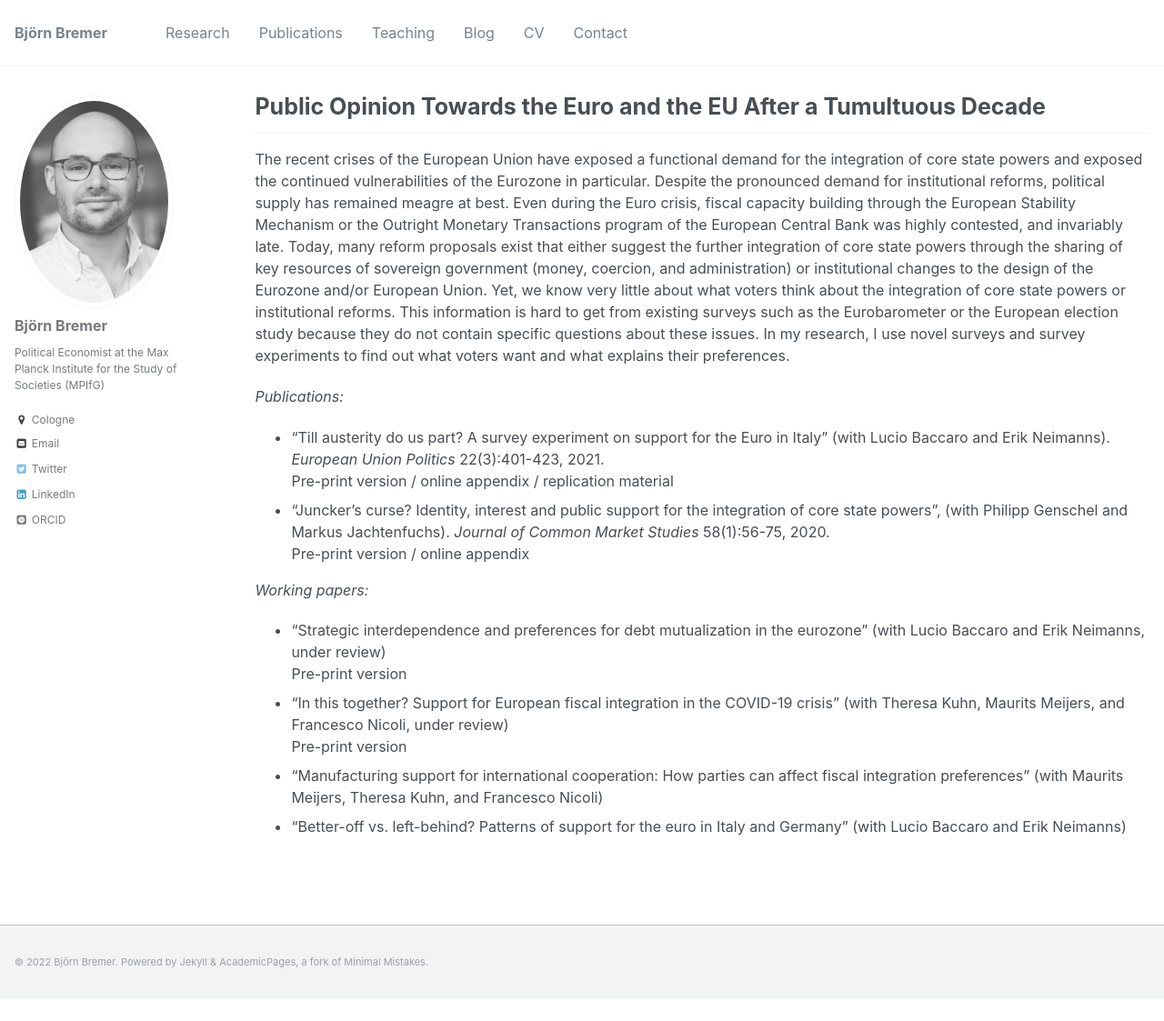
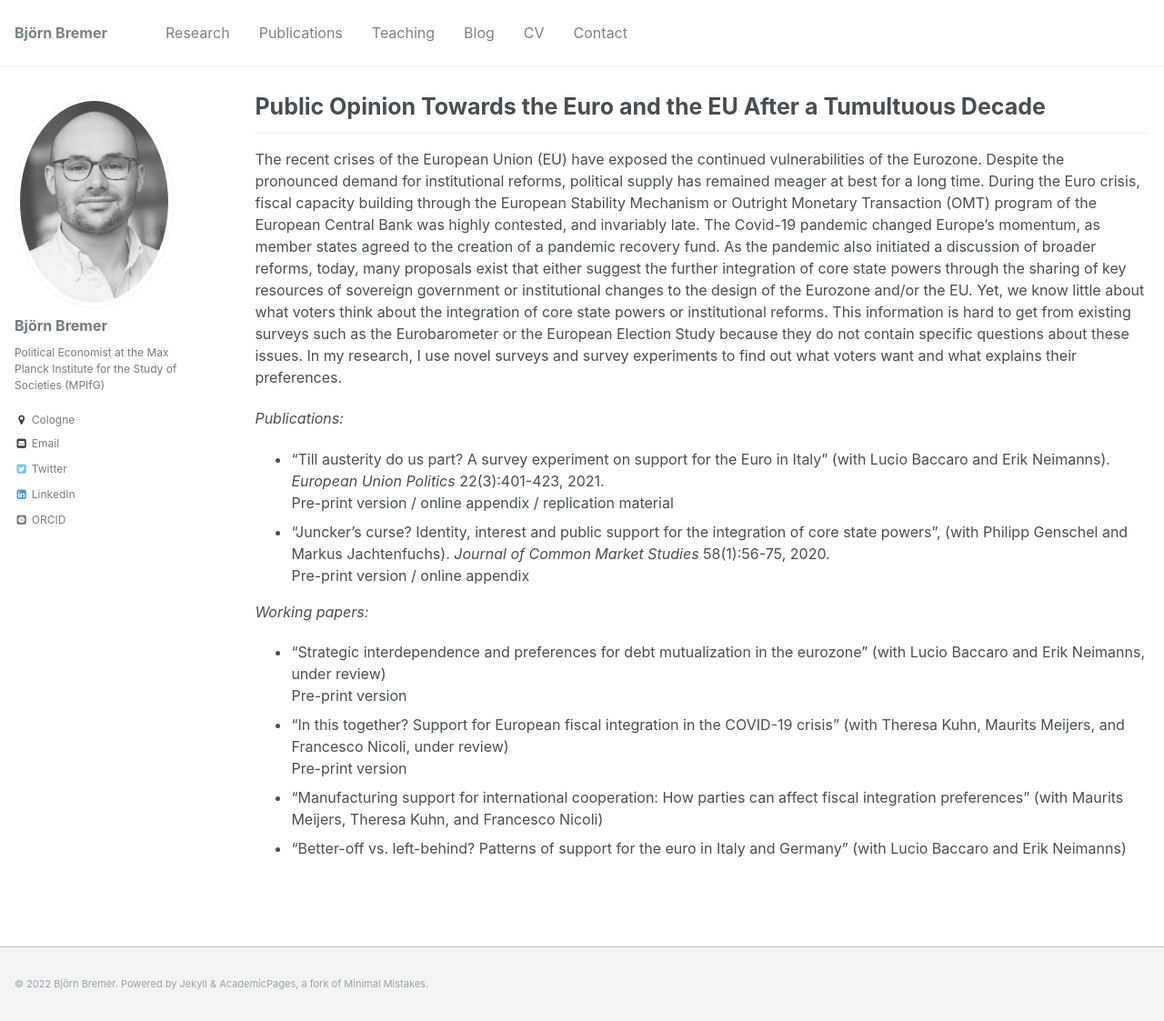
Before and after one commit to bjoernbremer/bjoernbremer.github.io, a Jekyll site: the page built from _projects/5_european_integration.md, in a window 1280 px wide and 1123 px high. Shown: the whole window at 91% size. Built offline with Jekyll 4.4.1, drawn with Linux system fonts in a browser that asks for light colours; some web fonts are replaced.

Commit message:
Add files via upload
Update website

```diff
--- a/_projects/5_european_integration.md
+++ b/_projects/5_european_integration.md
@@ -6,7 +6,7 @@ permalink: /projects/contesting_europe
 
 ------
 
-The recent crises of the European Union have exposed a functional demand for the integration of core state powers and exposed the continued vulnerabilities of the Eurozone in particular. Despite the pronounced demand for institutional reforms, political supply has remained meagre at best. Even during the Euro crisis, fiscal capacity building through the European Stability Mechanism or the Outright Monetary Transactions program of the European Central Bank was highly contested, and invariably late. Today, many reform proposals exist that either suggest the further integration of core state powers through the sharing of key resources of sovereign government (money, coercion, and administration) or institutional changes to the design of the Eurozone and/or European Union. Yet, we know very little about what voters think about the integration of core state powers or institutional reforms. This information is hard to get from existing surveys such as the Eurobarometer or the European election study because they do not contain specific questions about these issues. In my research, I use novel surveys and survey experiments to find out what voters want and what explains their preferences.
+The recent crises of the European Union (EU) have exposed the continued vulnerabilities of the Eurozone. Despite the pronounced demand for institutional reforms, political supply has remained meager at best for a long time. During the Euro crisis, fiscal capacity building through the European Stability Mechanism or Outright Monetary Transaction (OMT) program of the European Central Bank was highly contested, and invariably late. The Covid-19 pandemic changed Europe's momentum, as member states agreed to the creation of a pandemic recovery fund. As the pandemic also initiated a discussion of broader reforms, today, many proposals exist that either suggest the further integration of core state powers through the sharing of key resources of sovereign government or institutional changes to the design of the Eurozone and/or the EU. Yet, we know little about what voters think about the integration of core state powers or institutional reforms. This information is hard to get from existing surveys such as the Eurobarometer or the European Election Study because they do not contain specific questions about these issues. In my research, I use novel surveys and survey experiments to find out what voters want and what explains their preferences.
 
 *Publications:*
 
```
Also changed, not shown: _projects/1_austerity_left.md (+1 -1 lines), _projects/2_polcon.md (+2 -2 lines), _projects/3_fiscal_trade-offs.md (+1 -1 lines), _projects/4_politics_macroeconomics.md (+1 -1 lines).
